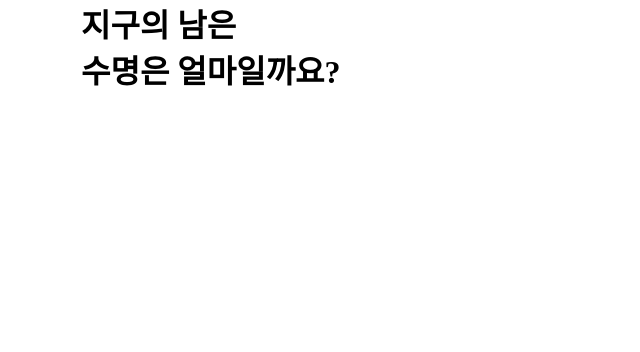
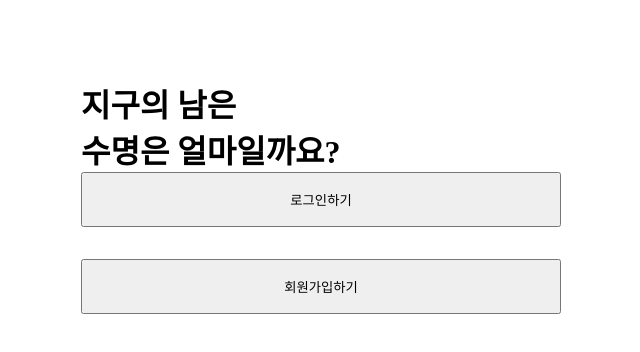
Before and after one commit to sinamong0620/Ourth-Frontend, a Next.js app: page / in a window 1280 px wide. Shown: the top 352 px of the page, without its empty margins (319-959 px from the left). Built offline with nearby package versions, Linux system fonts and the light colour scheme.

Commit message:
docs : style revise

```diff
--- a/src/components/Layout.tsx
+++ b/src/components/Layout.tsx
@@ -11,8 +11,8 @@ const Layout: FC<PropsWithChildren> = ({ children }) => {
       <MainStyle>
         <Header />
         {children}
-        <Footer />
       </MainStyle>
+      <Footer />
     </MainStyleContainer>
   );
 };
@@ -22,6 +22,7 @@ const MainStyleContainer = styled.div`
   max-width: 480px;
   margin: 0 auto;
   text-align: left;
+  background: #f6f6f6;
 `;
 const MainStyle = styled.div`
   background-color: #f6f6f6;
--- a/src/components/tip/Tip.tsx
+++ b/src/components/tip/Tip.tsx
@@ -28,7 +28,6 @@ const MissionContainer = styled.div`
   cursor: pointer;
   border-radius: 1.8rem;
   width: 23rem;
-  height: 100%;
 
   div:first-child {
     width: 23rem;
--- a/src/pages/index.tsx
+++ b/src/pages/index.tsx
@@ -1,13 +1,28 @@
 import Link from "next/link";
+import { Router } from "react-router";
 import styled from "styled-components";
-import Image from "next/image";
-import { motion, useScroll } from "framer-motion";
+import { useRouter } from "next/router";
 
 export default function Home() {
+  const router = useRouter();
+  const loginRouterPush = () => {
+    router.push("/login");
+  };
+  const JoinRouterPush = () => {
+    router.push("/join");
+  };
   return (
     <MainStyleContainer>
-      <h1>지구의 남은</h1>
-      <h1>수명은 얼마일까요?</h1>
+      <MainStyle>
+        <div>
+          <h1>지구의 남은</h1>
+          <h1>수명은 얼마일까요?</h1>
+        </div>
+        <div>
+          <button onClick={loginRouterPush}>로그인하기</button>
+          <button onClick={JoinRouterPush}>회원가입하기</button>
+        </div>
+      </MainStyle>
     </MainStyleContainer>
   );
 }
@@ -15,30 +30,22 @@ export default function Home() {
 const MainStyleContainer = styled.div`
   max-width: 480px;
   margin: 0 auto;
+  display: flex;
+  flex-direction: column;
+  min-height: 100vh;
+  padding: 5rem 0 10rem 0;
 `;
-const MainStyle = styled(motion.div)`
-  background-color: black;
-  max-width: 480px;
-  min-height: 100vh;
+const MainStyle = styled.div`
+  width: 100%;
 
-  button {
-    height: 3rem;
-    border-radius: 1.3rem;
-    border: none;
-    font-size: 0.9rem;
-    width: 100%;
-    background: #62a167;
-    color: white;
-    margin-bottom: 1rem;
-  }
-  a:visited,
-  a:link,
-  a:active {
-    color: black;
-    text-decoration: none;
-  }
+  div:last-child {
+    display: flex;
+    flex-direction: column;
 
-  h1 {
-    color: white;
+    button {
+      margin-bottom: 2rem;
+      padding: 1rem;
+      width: 100%;
+    }
   }
 `;
--- a/src/pages/main.tsx
+++ b/src/pages/main.tsx
@@ -1,5 +1,5 @@
+import MainOurth from "../components/MainOurth";
 import { ReactElement } from "react";
-import MainOurth from "../components/MainOurth";
 import Layout from "../components/Layout";
 
 export default function Main() {
```
Also changed, not shown: src/components/CompletedMission.tsx (added, +50 -0 lines), src/pages/mission.tsx (+6 -6 lines), src/pages/ranking.tsx (+7 -3 lines).
